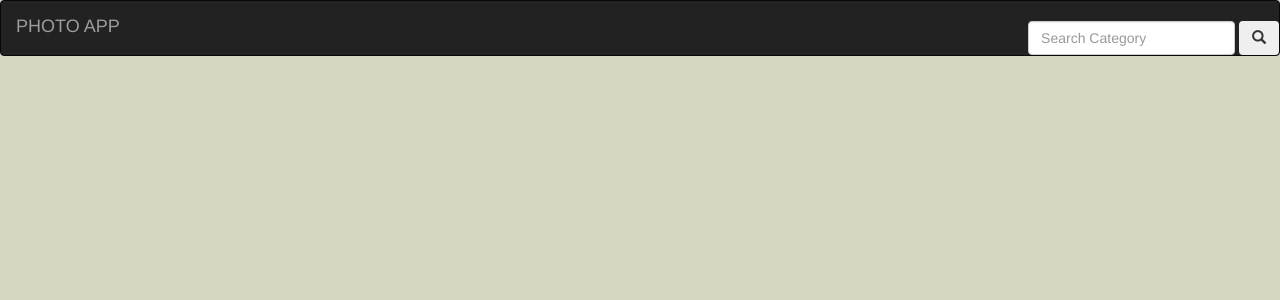
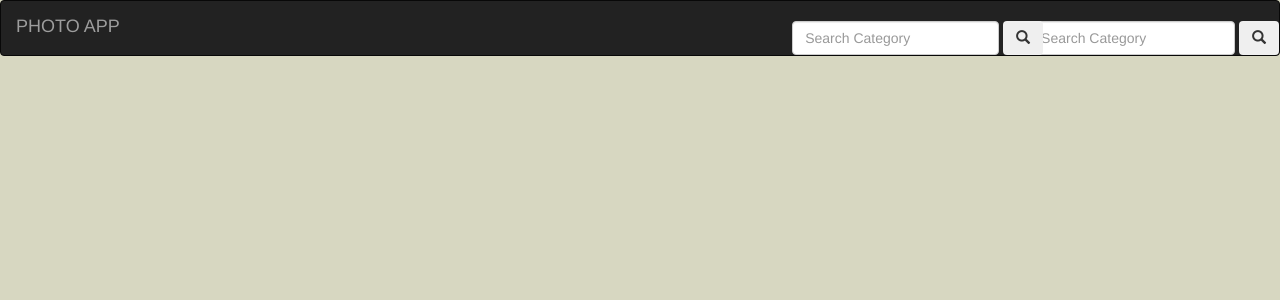
Before and after one commit to Queen-Uwitonze/personal_gallery, a Django app: page /search/ in a window 1280 px wide. Shown: the top 300 px of the page. Run offline with Django 3.2, Linux system fonts and the light colour scheme; some libraries are stand-ins or nearby versions.

Commit message:
adding an html for location url

```diff
--- a/gallery/templates/navbar.html
+++ b/gallery/templates/navbar.html
@@ -13,7 +13,12 @@
       <div class="navbar-header">
         <a class="navbar-brand" href="{% url 'galleryToday' %}">PHOTO APP</a>
       </div>
-
+      <div>
+        <form class="form-inline nav navbar-nav navbar-right" role="search" style="margin-top:20px;" action="{% url ' location' %}">
+          <input class="form-control mr-sm-2" type="text" placeholder="Search Category" aria-label="Search" name=" location">
+          <button class="btn btn-outline-info my-2 my-sm-0" type="submit"><i class="glyphicon glyphicon-search"></i></button>
+        </form>
+      </div>
       <!-- Adding a search form  -->
       <div class="col-sm-4 col-md-4 navbar-right">
 
--- a/gallery/urls.py
+++ b/gallery/urls.py
@@ -7,6 +7,7 @@ urlpatterns=[
 
     url('^$',views.images_of_day,name='galleryToday'),
     url(r'^search/', views.search_results,name='search_results'),
+    url(r'^place/', views.location,name='locations'),
     url(r'^image/(\d+)',views.single_images,name ='images')
 ]
 
```
